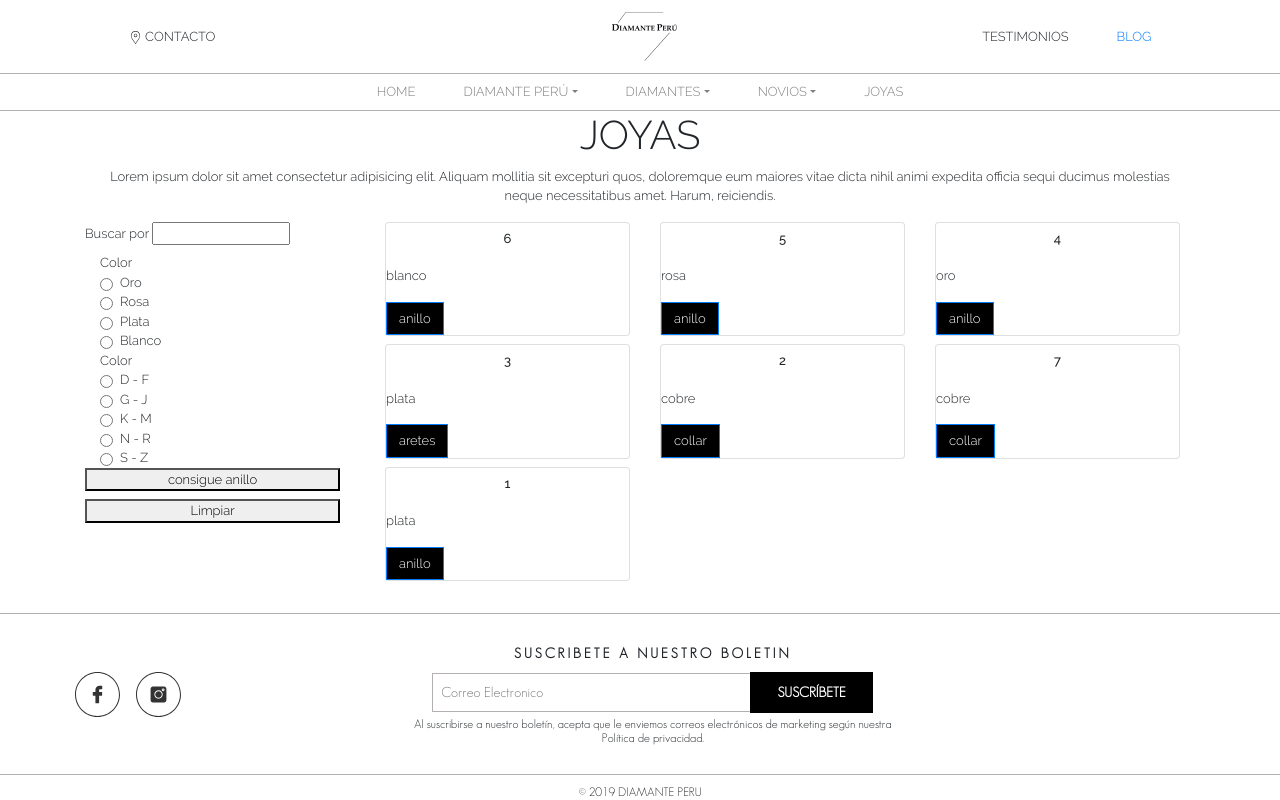
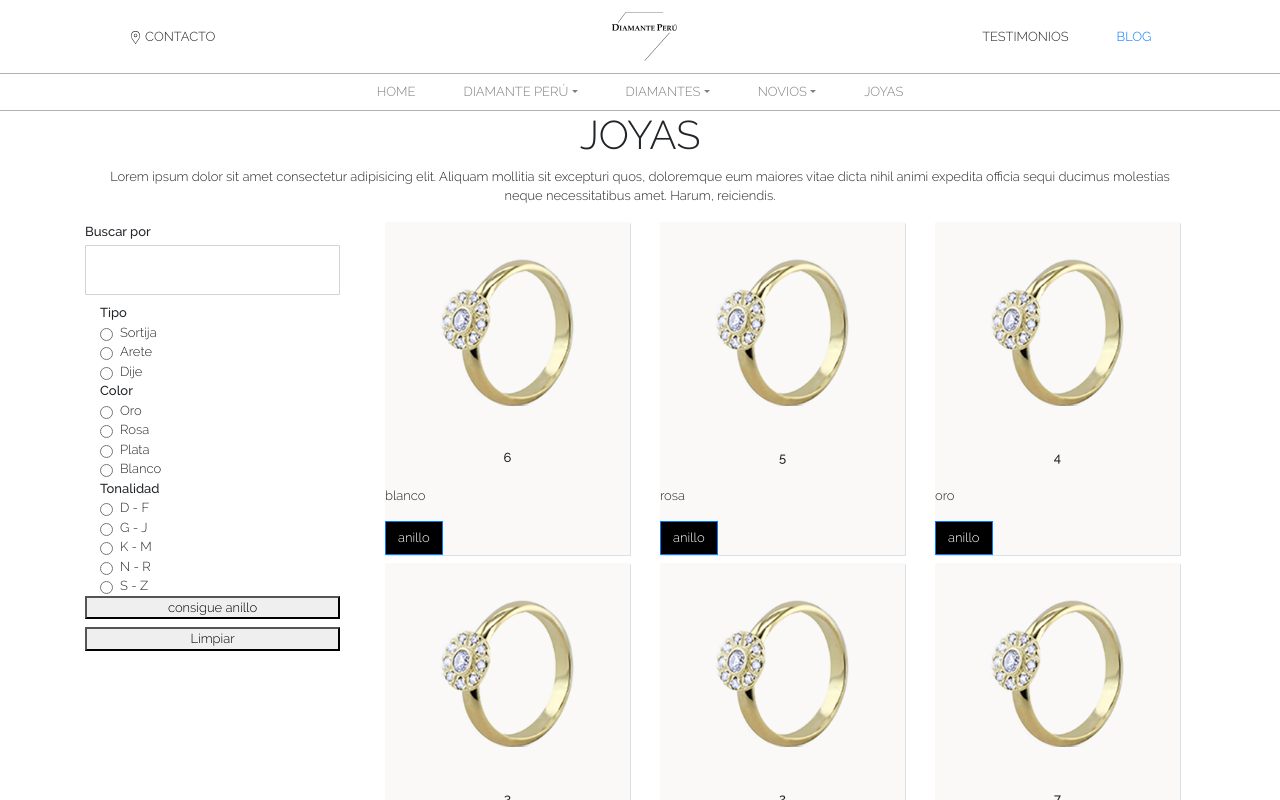
Before and after one commit to HB-Programacion/DiamantePeru, a React (Create React App) app in the folder my-app/: page /joyas in a window 1280 px wide. Shown: the top 800 px of the page. Built offline with nearby package versions, Linux system fonts and the light colour scheme.

Commit message:
mas estilos en joyas con mas filtros y array de prueba

```diff
--- a/my-app/src/components/Item.jsx
+++ b/my-app/src/components/Item.jsx
@@ -1,5 +1,5 @@
 import React from "react";
-
+import img from '../img/1.png'
 
 const Item = ({nro,tipo,color}) =>{
 
@@ -7,8 +7,10 @@ const Item = ({nro,tipo,color}) =>{
 <>
 <div className="col-12 col-sm-4  mb-2">
 
-<div class="card" key={nro}>
+<div class="card itemCard" key={nro}>
+<img src={img} class="card-img-top cardImgItem" alt="..."/>
       <div class="card-body">
+
         <h5 class="card-title text-center p-2">{nro}</h5>
         <p class="card-text">{color}</p>
         <a href="#" class="btn btn-primary">{tipo}</a>
--- a/my-app/src/components/Joyas.jsx
+++ b/my-app/src/components/Joyas.jsx
@@ -3,19 +3,29 @@ import React ,{useState,useEffect} from "react";
 import Varios from './VariosItems'
 const Joyas = () =>{
 
-    const arrJoyas = [   {tipo :"anillo",color:"blanco",corte:"medio",codigo:"6"}, {tipo :"anillo",color:"rosa",corte:"medio",codigo:"5"},{tipo:"anillo",color:"oro",corte:"malo",codigo:"4"},
+    const arrJoyas = [   {tipo :"anillo",color:"blanco",corte:"medio",codigo:"6"},
+     {tipo :"anillo",color:"rosa",corte:"medio",codigo:"5"},
+     {tipo:"anillo",color:"oro",corte:"malo",codigo:"4"},
     {tipo :"aretes",color:"plata",corte:"malo",codigo:"3"},
-    {tipo :"collar",color:"cobre",corte:"bueno",codigo:"2"},
-    {tipo :"collar",color:"cobre",corte:"bueno",codigo:"7",tono:"d-f"},
+    {tipo :"dije",color:"cobre",corte:"bueno",codigo:"2"},
+    {tipo :"dije",color:"cobre",corte:"bueno",codigo:"7",tono:"d-f"},
     {tipo :"anillo",color:"plata",corte:"medio",codigo:"1"}];
     const [product, setProduct] = useState([...arrJoyas]);
-    const [stateRadio,setStateRadio] = useState([" "])
-    const [stateRadioTonalidad,setStateRadioTonlidad] = useState([" "])
+    const [stateRadio,setStateRadio] = useState([" "]);
+    const [stateRadioTonalidad,setStateRadioTonlidad] = useState([" "]);
+    const [stateRadioTipo,setStateRadioTipo] = useState([" "])
+    const [inputValue,setInputValue] =useState("");
+
 const clearFilter = () =>{
     setProduct(arrJoyas);
     setStateRadioTonlidad([" "]);
-    setStateRadio([""])
-}
+    setStateRadio([""]);
+    setInputValue("");
+    setStateRadioTipo([""])
+};
+
+// const onChangeHandler
+
 
     const filterColor = (products,color) => {
       let newArray = [];
@@ -40,7 +50,7 @@ const clearFilter = () =>{
         return setProduct(newArray);
       };
       const filterTone = (products,tono) =>{
-        setProduct(arrJoyas);
+        setProduct(...arrJoyas);
         let newArray = [];
         products.filter(element => {
           if (element.tono === tono) {
@@ -50,10 +60,28 @@ const clearFilter = () =>{
         });
         return setProduct(newArray);
       };
+
+
+      const filterCode = (productos,codigo) =>{
+        setProduct(...productos);
+        let newArray = [];
+        productos.filter(element => {
+          if (element.codigo === codigo) {
+            newArray.push(element);
+          }
+          return newArray;
+        });
+        return setProduct(newArray);
+      };
+
      const  handleOptionChange =(e,functionVar,arrayOfProducts,text,setStatevar)=> {
+         console.log(e.target.value);
+
         setStatevar( e.target.value  );
     functionVar(arrayOfProducts,text);
+
     };
+
 
 
     return (
@@ -79,34 +107,71 @@ const clearFilter = () =>{
 
    <div className="container-img-joyas row justify-content-md-center">
    <div className="filterAndSearch col">
-    <label> Buscar por <input type="text" id="NameOfJewerly" name="Name" /></label>
+       <div className=" input-group-lg">
+ <label  className="title-radio w100"> Buscar por
+     <input class="form-control inputOfCode mt-1 " onKeyUp={(e)=>{handleOptionChange(e,filterCode,arrJoyas,inputValue,setInputValue)}}  type="text" id="NameOfJewerly" name="Name" /></label>
+
+       </div>
+
+<div className="container-fluid container-tipo">
+<span className="title-radio">Tipo</span>
+    <div    class="form-check">
+
+  <input checked={stateRadio === 'optionanillo'} onChange={(e)=>{handleOptionChange(e,filterTipo,product,"anillo",setStateRadioTipo)}}   class="form-check-input" type="radio" name="exampleRadios" id="anillo" value="optionanillo" />
+  <label class="form-check-label raleway-light" for="anillo">
+  Sortija
+  </label>
+</div>
+
+
+
+<div    class="form-check">
+
+  <input checked={stateRadio === 'optionarete'} onChange={(e)=>{handleOptionChange(e,filterTipo,product,"aretes",setStateRadioTipo)}}   class="form-check-input" type="radio" name="exampleRadios" id="arete" value="optionarete" />
+  <label class="form-check-label raleway-light" for="arete">
+Arete  </label>
+</div>
+
+
+
+<div    class="form-check">
+
+  <input checked={stateRadio === 'optionDije'} onChange={(e)=>{handleOptionChange(e,filterTipo,product,"dije",setStateRadioTipo)}}   class="form-check-input" type="radio" name="exampleRadios" id="dije" value="optionDije" />
+  <label class="form-check-label raleway-light" for="dije">
+Dije  </label>
+</div>
+
+
+</div>
+
+
   <div className="container-fluid container-color">
-  <span>Color</span>
+  <span  className="title-radio">Color</span>
     <div    class="form-check">
 
   <input checked={stateRadio === 'optionoro'} onChange={(e)=>{handleOptionChange(e,filterColor,product,"oro",setStateRadio)}}   class="form-check-input" type="radio" name="exampleRadios" id="oro" value="optionoro" />
-  <label class="form-check-label" for="oro">
+  <label class="form-check-label raleway-light" for="oro">
   Oro
   </label>
 </div>
     <div  class="form-check">
 
        <input checked={stateRadio === 'optionrosa'} onChange={(e)=>{handleOptionChange(e,filterColor,product,"rosa",setStateRadio)}}  class="form-check-input" type="radio" name="exampleRadios" id="rosa" value="optionrosa" />
-       <label class="form-check-label" for="rosa" >
+       <label class="form-check-label raleway-light" for="rosa" >
          Rosa
        </label>
      </div>
     <div class="form-check"  >
 
        <input checked={stateRadio === 'optionplata'} onChange={(e)=>{handleOptionChange(e,filterColor,product,"plata",setStateRadio)}} class="form-check-input" type="radio" name="exampleRadios" id="plata" value="optionplata" />
-       <label class="form-check-label" for="plata">
+       <label class="form-check-label raleway-light" for="plata">
          Plata
        </label>
      </div>
      <div class="form-check"   >
 
        <input  checked={stateRadio === 'optionblanco'} onChange={(e)=>{handleOptionChange(e,filterColor,product,"blanco",setStateRadio)}} class="form-check-input" type="radio" name="blancoColor" id="blanco" value="optionblanco" />
-       <label class="form-check-label" for="blanco">
+       <label class="form-check-label raleway-light" for="blanco">
          Blanco
        </label>
      </div>
@@ -114,11 +179,11 @@ const clearFilter = () =>{
   </div>
 
 <div className="container-fluid container-tonalidad">
-<span>Color</span>
+<span  className="title-radio">Tonalidad</span>
 <div  class="form-check">
 
        <input checked={stateRadioTonalidad === "D-F"} onChange={(e)=>{handleOptionChange(e,filterTone,product,"d-f",setStateRadioTonlidad)}}  class="form-check-input" type="radio" name="exampleRadios" id="df" value="D-F" />
-       <label class="form-check-label" for="df" >
+       <label class="form-check-label raleway-light" for="df" >
          D - F
        </label>
      </div>
@@ -126,7 +191,7 @@ const clearFilter = () =>{
      <div  class="form-check">
 
        <input checked={stateRadioTonalidad === "G-J"} onChange={(e)=>{handleOptionChange(e,filterTone,product,"g-j",setStateRadioTonlidad)}}  class="form-check-input" type="radio" name="exampleRadios" id="gj" value="G-J" />
-       <label class="form-check-label" for="gj" >
+       <label class="form-check-label raleway-light" for="gj" >
          G - J
        </label>
      </div>
@@ -134,7 +199,7 @@ const clearFilter = () =>{
      <div  class="form-check">
 
        <input checked={stateRadioTonalidad === "K-M"} onChange={(e)=>{handleOptionChange(e,filterTone,product,"k-m",setStateRadioTonlidad)}}  class="form-check-input" type="radio" name="exampleRadios" id="km" value="K-M" />
-       <label class="form-check-label" for="km" >
+       <label class="form-check-label raleway-light" for="km" >
          K - M
        </label>
      </div>
@@ -142,7 +207,7 @@ const clearFilter = () =>{
      <div  class="form-check">
 
        <input checked={stateRadioTonalidad === "N-R"} onChange={(e)=>{handleOptionChange(e,filterTone,product,"n-r",setStateRadioTonlidad)}}  class="form-check-input" type="radio" name="exampleRadios" id="nr" value="N-R" />
-       <label class="form-check-label" for="nr" >
+       <label class="form-check-label raleway-light" for="nr" >
          N - R
        </label>
      </div>
@@ -150,11 +215,12 @@ const clearFilter = () =>{
      <div  class="form-check">
 
        <input checked={stateRadioTonalidad === "S-Z"} onChange={(e)=>{handleOptionChange(e,filterTone,product,"s-z",setStateRadioTonlidad)}}  class="form-check-input" type="radio" name="exampleRadios" id="sz" value="S-Z" />
-       <label class="form-check-label" for="sz" >
+       <label class="form-check-label raleway-light" for="sz" >
          S - Z
        </label>
      </div>
 </div>
+
 <button onClick={()=>{filterTipo(product,"anillo")}} className="btn-block" > consigue anillo</button>
 <button onClick={()=>{clearFilter()}} className="btn-block">Limpiar</button>
     </div>
--- a/my-app/src/css/App.css
+++ b/my-app/src/css/App.css
@@ -45,6 +45,8 @@
 .border-none {
     border: none;
 }
+
+
 /* FONTS */
 
 @font-face {
@@ -85,6 +87,8 @@
 .raleway-light {
     font-family: 'Raleway-Light';
 }
+
+
 /* FONTS */
 
 .card-title {
@@ -265,6 +269,13 @@
     color: white;
 }
 
+.itemCard {
+    border-radius: 1px;
+    border: none;
+    background-color: #faf9f8;
+    box-shadow: #dae0e5 1px 1px;
+}
+
 .fndo-img1 {
     background-image: url("../img/fondo-celeste.svg");
     background-repeat: no-repeat;
@@ -392,6 +403,8 @@
 .pad-l-15 {
     padding-left: 15%;
 }
+
+
 /* MOTIVOS */
 
 .flexWrap {
@@ -419,6 +432,8 @@
     padding-left: 7em;
     width: 12em;
 }
+
+
 /* MOTIVOS */
 
 .box {
@@ -748,6 +763,23 @@
 
 .leer-mas-blog {
     margin-left: 80%
+}
+
+.cardImgItem {
+    width: 90% !important;
+}
+
+.text-inputs-radio {
+    color: #808080
+}
+
+.title-radio {
+    font-family: 'Raleway-Medium';
+}
+
+.inputOfCode {
+    height: calc(3rem + 2px);
+    border-radius: 1px;
 }
 
 @media screen and (min-width :769px) {
@@ -1087,6 +1119,8 @@
         width: 100% !important;
     }
 }
+
+
 /* @media screen and (max-width:480px){
 	body {
 		font-size:80%;
```
Lines whose indentation alone changed are shown as unchanged.
